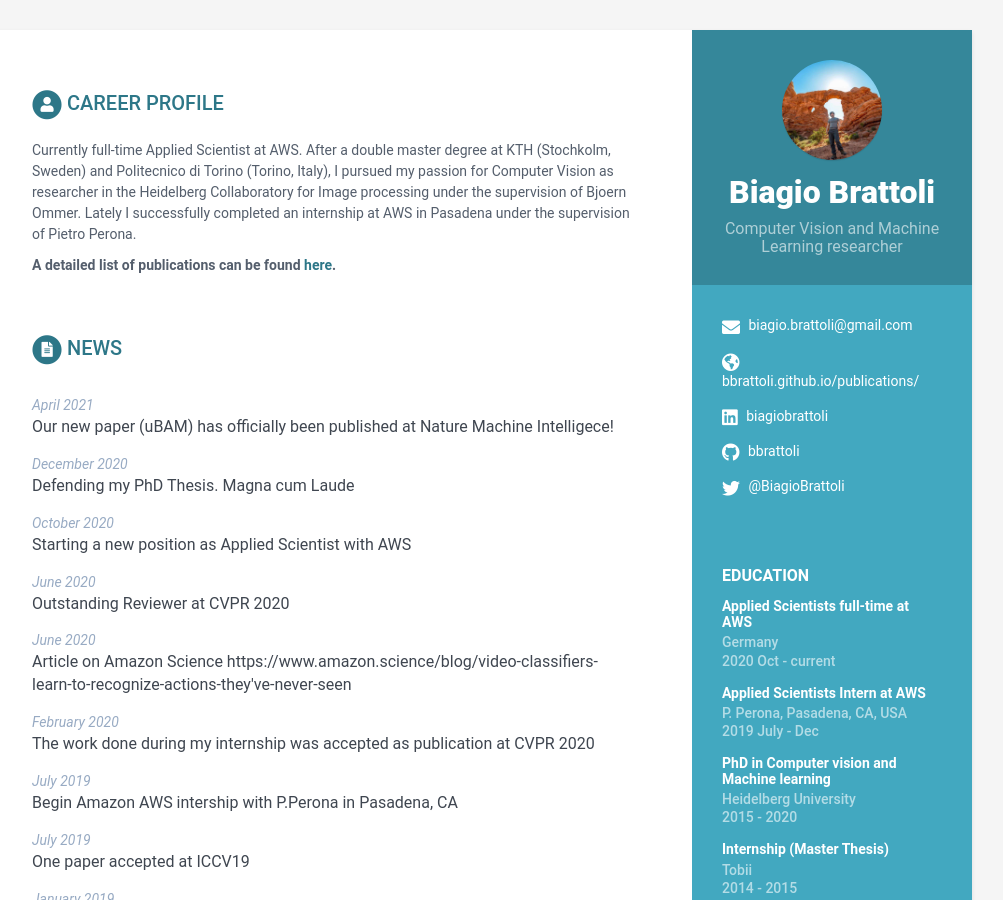
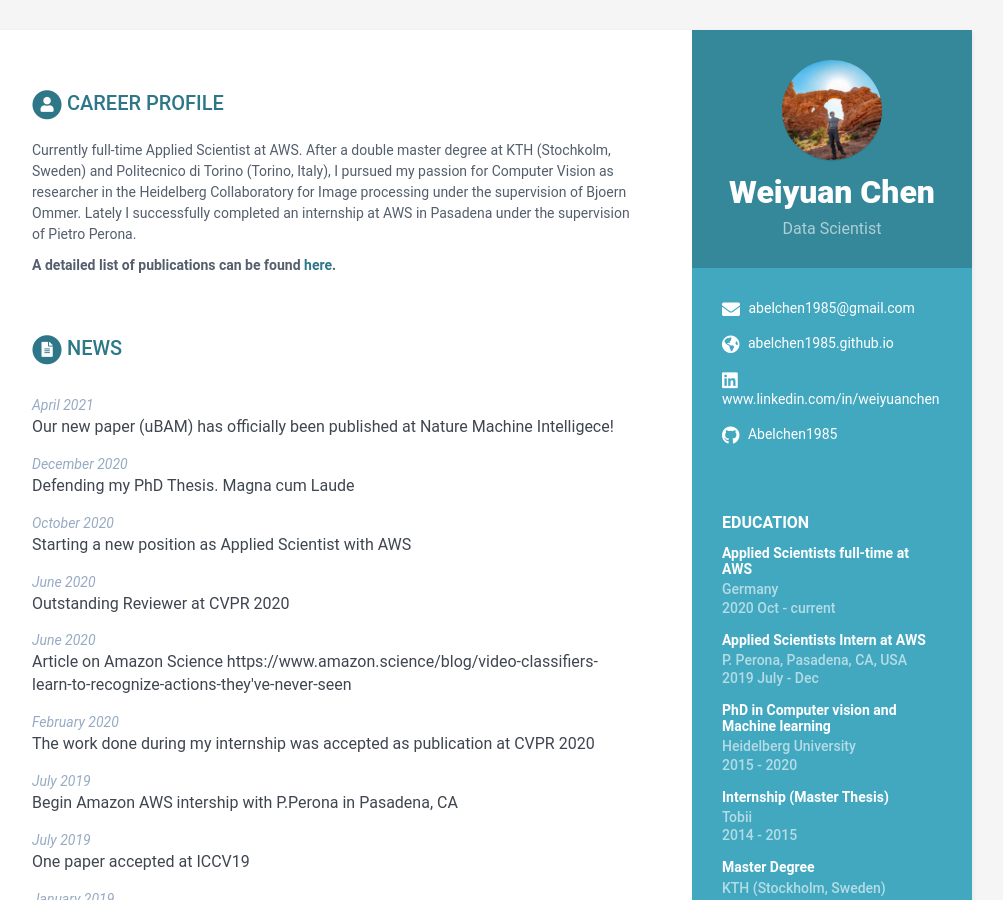
Before and after one commit to Abelchen1985/Abelchen1985Resmue2, a Jekyll site: the page built from index.html, in a window 1280 px wide and 900 px high. Shown: the whole window, without its empty margins (168-1171 px from the left). Built offline with Jekyll 4.4.1, drawn with Linux system fonts in a browser that asks for light colours.

Commit message:
Update data.yml

```diff
--- a/_data/data.yml
+++ b/_data/data.yml
@@ -7,19 +7,19 @@
     education: True # set to False if you want education in main section instead of in sidebar
 
     # Profile information
-    name: Biagio Brattoli
-    tagline: Computer Vision and Machine Learning researcher
+    name: Weiyuan Chen
+    tagline: Data Scientist
     avatar: profile.png  #place a 100x100 picture inside /assets/images/ folder and provide the name of the file below
 
     # Sidebar links
-    email: biagio.brattoli@gmail.com
+    email: abelchen1985@gmail.com
     phone:
-    website: bbrattoli.github.io/publications/ #do not add http://
-    linkedin: biagiobrattoli
-    github: bbrattoli
+    website: abelchen1985.github.io #do not add http://
+    linkedin: www.linkedin.com/in/weiyuanchen
+    github: Abelchen1985
     gitlab:
     bitbucket:
-    twitter: '@BiagioBrattoli'
+    #twitter: '@BiagioBrattoli'
     stack-overflow: # Number/Username, e.g. 123456/alandoe
     codewars:
     goodreads: # Number-Username, e.g. 123456-alandoe
```
